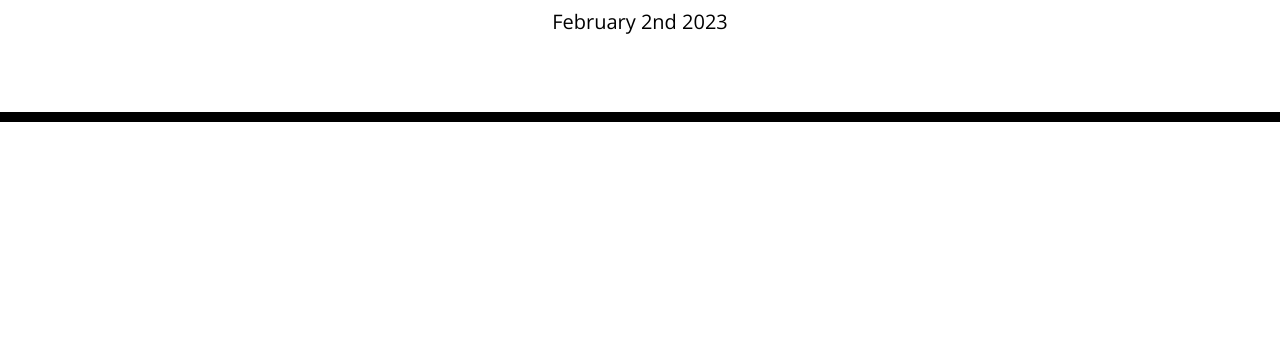
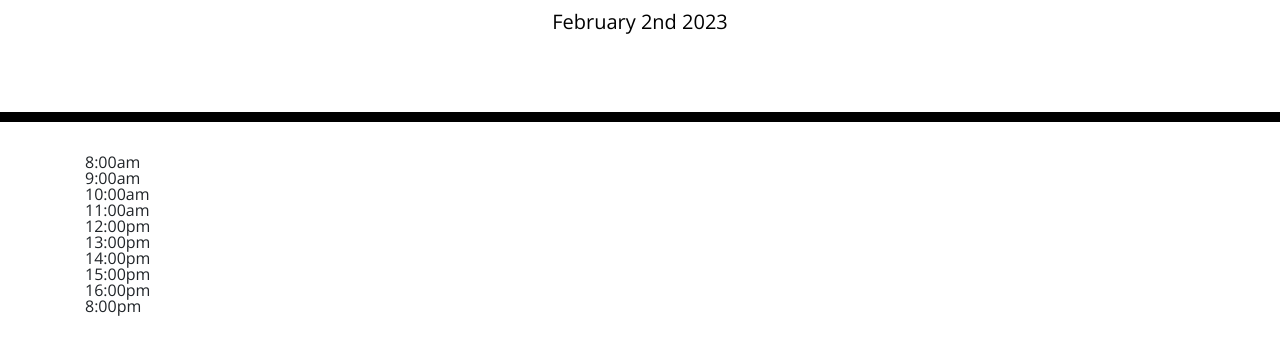
Before and after one commit to ExxtremeBattler/planner-app, a plain HTML site: page index.html in a window 1280 px wide. Shown: the part 182-534 px from the top of the page. Drawn offline with nearby package versions, Linux system fonts and the light colour scheme.

Commit message:
added timeblocks from 9 - 5pm

```diff
--- a/index.html
+++ b/index.html
@@ -30,6 +30,17 @@
     </header>
     <div class="container">
       <!-- Timeblocks go here -->
+
+      <div> 8:00am</div>
+      <div> 9:00am</div>
+      <div> 10:00am</div>
+      <div> 11:00am</div>
+      <div> 12:00pm</div>
+      <div> 13:00pm</div>
+      <div> 14:00pm</div>
+      <div> 15:00pm</div>
+      <div> 16:00pm</div>
+      <div> 8:00pm</div>
     </div>
 
     <script src="https://cdnjs.cloudflare.com/ajax/libs/jquery/3.2.1/jquery.min.js"></script>
```
